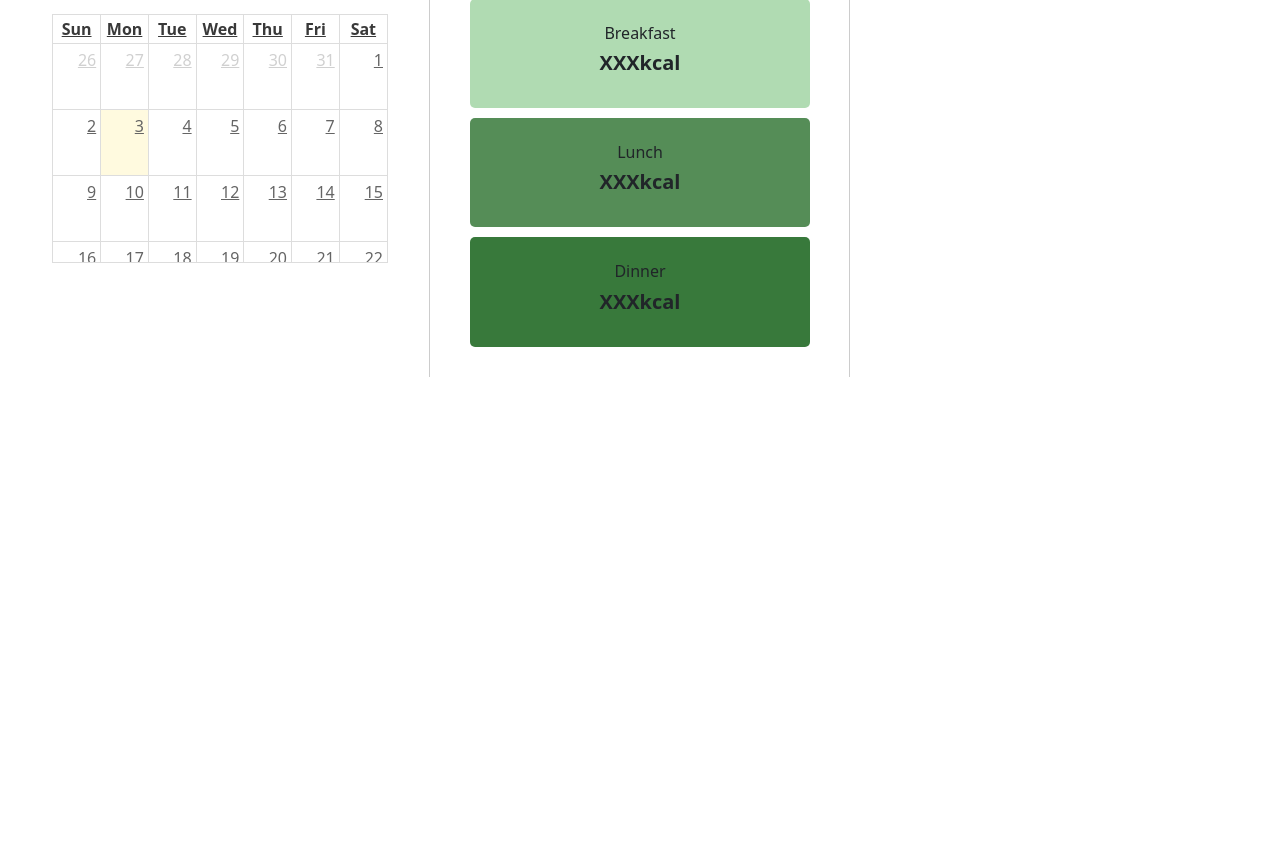
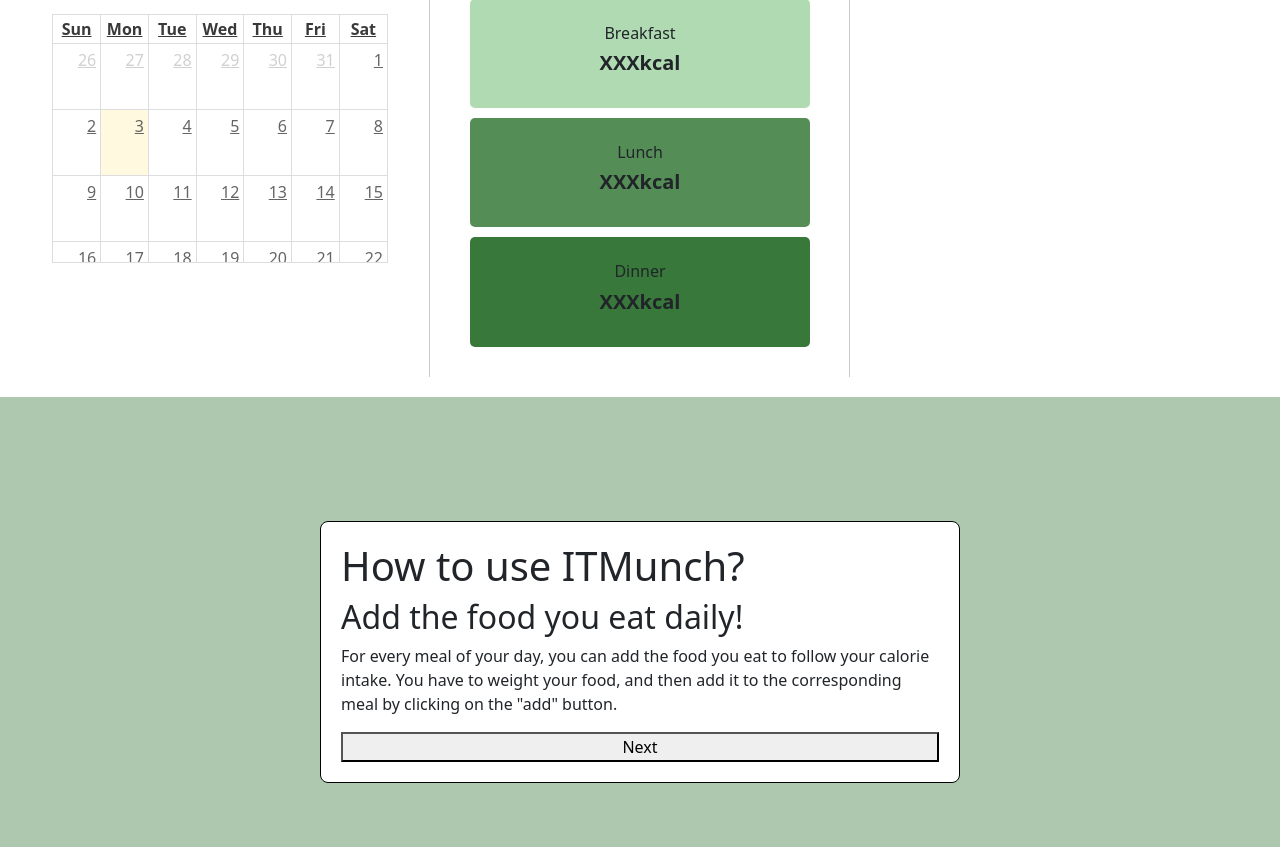
Before and after one commit to Noahruiters/webprog_final_project, a Django app: template ITMunch/app_itmunch/templates/app_itmunch/index.html in a window 1280 px wide. Shown: the part 233-1080 px from the top of the page. Before the commit the page ends 610 px from the top, so only its background shows below. Run offline with Django 4.2, Linux system fonts and the light colour scheme; the template is opened without the code that fills it, so the values that code supplies are empty; some libraries are stand-ins or nearby versions.

Commit message:
Added po-up tuto, WARNING in the final version, modify sessionStorage to localStorage to display the popup only the first time index page is accessed

```diff
--- a/ITMunch/app_itmunch/templates/app_itmunch/index.html
+++ b/ITMunch/app_itmunch/templates/app_itmunch/index.html
@@ -4,6 +4,31 @@
 
 {% block body %}
 
+    <style>
+
+        .modal {
+           display: none;
+           position:relative;
+           width: 100%;
+           height: 100%;
+           overflow: auto;
+           padding-top: 60px;
+           background-color: #38793b68;
+       }
+       .modal-content {
+           margin: 5% auto;
+           padding: 20px;
+           border: 1px solid black;
+           background: white;
+           width: 50%;
+       }
+       .tuto.active{
+        display: block;
+       }
+       .tuto{
+        display: none;
+       }
+    </style>
 
     <div class="index_container">
         <div class="index_flexbox">
@@ -13,6 +38,8 @@
             </div>
         </div>
         <div class="index_flexbox">
+
+
             <h1>Welcome, {{ request.user.username }}!</h1>
             <p>Daily calorie intake: {{ calories }} kcal</p>
 
@@ -46,12 +73,39 @@
         </div>
     </div>
 
+    <!-- pop_up tuto content -->
+    <div id="myModal" class="modal">
+        <div class="modal-content">
+            <h1>How to use ITMunch?</h1>
+
+            <div class="tuto active">
+                <h2>Add the food you eat daily!</h2>
+                <p>For every meal of your day, you can add the food you eat to follow your calorie intake. You have to weight your food, and then add it to the corresponding meal by clicking on the "add" button.</p>
+            </div>
+
+            <div class="tuto">
+                <h2>Follow your progress monthly</h2>
+                <p>tuto text</p>
+            </div>
+
+            <div class="tuto">
+                <h2>Add new food to your list</h2>
+                <p>tuto text</p>
+            </div>
+
+            <button id="next">Next</button>
+            <button id="close" style="display:none">Close</button>
+        </div>
+    </div>
+
 
     <script src="https://code.jquery.com/jquery-3.5.1.min.js"></script>
     <script src="https://maxcdn.bootstrapcdn.com/bootstrap/4.5.2/js/bootstrap.bundle.min.js"></script>
     <script src="https://cdn.jsdelivr.net/npm/fullcalendar@5.11.0/main.min.js"></script>
     <script>
         document.addEventListener('DOMContentLoaded', function() {
+
+            //Creation of the calendar
             var calendarEl = document.getElementById('calendar');
 
             var calendar = new FullCalendar.Calendar(calendarEl, {
@@ -59,6 +113,43 @@
             });
 
             calendar.render();
+
+
+            //Pop-up tuto page when first connection
+            window.onload = function() {
+                if (!sessionStorage.getItem('popupDisplayed')) {
+                    document.getElementById('myModal').style.display = 'block';
+                    sessionStorage.setItem('popupDisplayed', 'true');
+                }
+
+                var modal = document.getElementById('myModal');
+                var span = document.getElementsByClassName('close')[0];
+
+                const tutos = document.querySelectorAll('.tuto');
+                const nextButton = document.querySelector('#next');
+                const closeButton=document.querySelector("#close");
+                let currentTutoIndex = 0;
+
+                //when next button is clicked, display tg=he next tuto div
+                nextButton.onclick = function() {
+                    const currentTuto = tutos[currentTutoIndex];
+                    currentTuto.classList.remove('active');
+                    currentTutoIndex++;
+
+                    if (currentTutoIndex < tutos.length) {
+                        tutos[currentTutoIndex].classList.add('active');
+                    }
+
+                    if (currentTutoIndex === tutos.length - 1) {
+                        nextButton.style.display = 'none';
+                        closeButton.style.display='block';
+                        closeButton.onclick = function() {
+                            modal.style.display = 'none';
+                        }
+                    }
+                }
+            }
+
         });
     </script>
 
```
Also changed, not shown: ITMunch/db.sqlite3.
